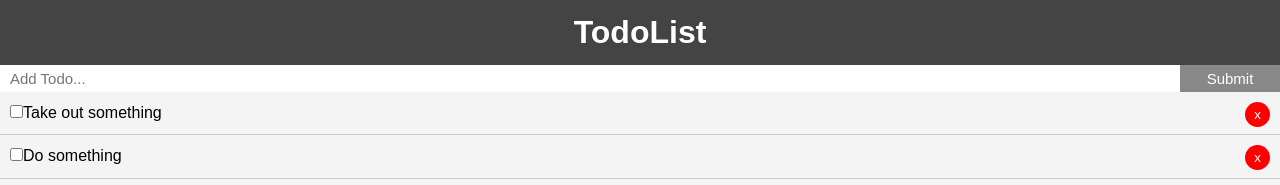
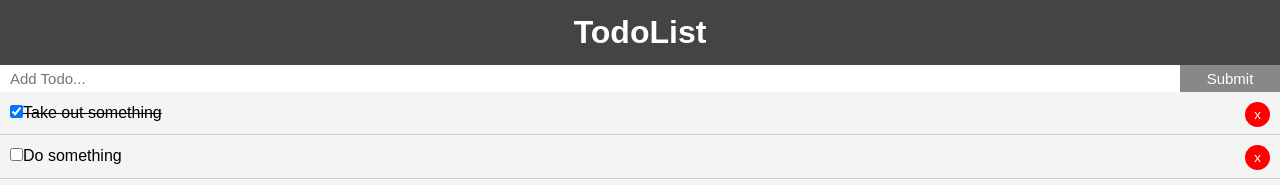
Before and after one commit to itsbhatt/todo-react-app, a React (Create React App) app: page / in a window 1280 px wide. Shown: the top 185 px of the page. Built offline with nearby package versions, Linux system fonts and the light colour scheme.

Commit message:
uuid added for unique ids for every element

```diff
--- a/package.json
+++ b/package.json
@@ -8,7 +8,8 @@
     "@testing-library/user-event": "^7.2.1",
     "react": "^16.12.0",
     "react-dom": "^16.12.0",
-    "react-scripts": "3.3.0"
+    "react-scripts": "3.3.0",
+    "uuid": "^3.3.3"
   },
   "scripts": {
     "start": "react-scripts start",
--- a/src/App.js
+++ b/src/App.js
@@ -2,6 +2,7 @@ import React from 'react';
 import Header from './components/layouts/Header';
 import AddTodo from './components/todos/AddTodo';
 import Todos from './components/todos/Todos';
+import uuid from 'uuid';
 
 import './App.css';
 
@@ -9,17 +10,17 @@ class App extends React.Component {
   state = {
     todos : [
       {
-        id: 1,
+        id: uuid.v4(),
         title: 'Take out something',
-        completed: false
+        completed: true
       },
       {
-        id: 2,
+        id: uuid.v4(),
         title: 'Do something',
         completed: false
       },
       {
-        id: 3,
+        id: uuid.v4(),
         title: 'Have lunch',
         completed: false
       }
@@ -39,7 +40,7 @@ class App extends React.Component {
 
   addTodo = e => {
     const newTodo = {
-      id: Date.now(),
+      id: uuid.v4(),
       title: e,
       completed: false
     }
```
